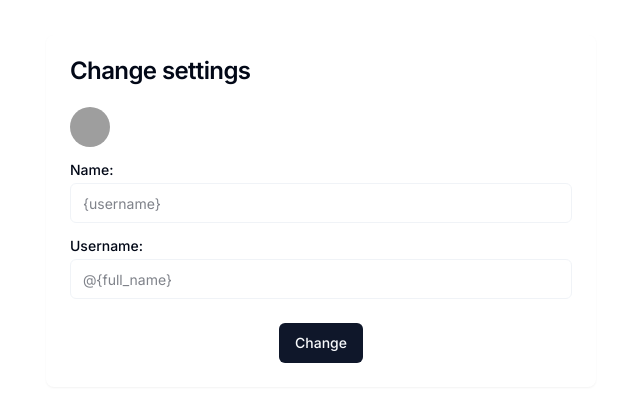
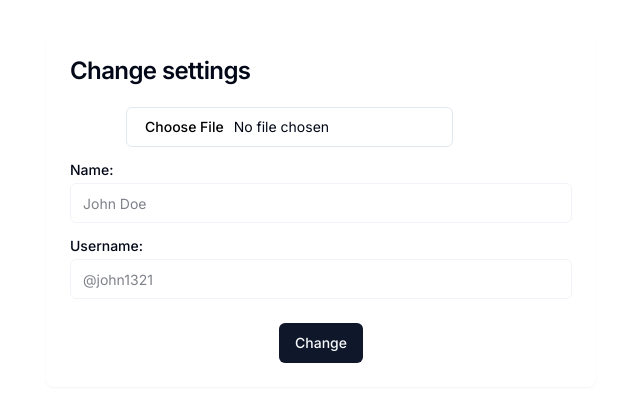
Before and after one commit to gabriiel-silva/twitter-clone, a Next.js app: page /profile in a window 1280 px wide. Shown: the part 109-510 px from the top of the page, without its empty margins (319-959 px from the left). Built offline with nearby package versions, Linux system fonts and the light colour scheme; grey boxes are pictures that could not be loaded.

Commit message:
auth completed/posts changes

```diff
--- a/app/login/actions.js
+++ b/app/login/actions.js
@@ -20,11 +20,10 @@ export async function login(formData) {
   const { error } = await supabase.auth.signInWithPassword(data)
 
   if (error) {
-    console.log(error)
+    console.log("Login error:", error)
     redirect('/error')
   }
-
-  revalidatePath('/', 'layout')
+  console.log("Login error:", error)
   redirect('/posts')
 }
 
--- a/app/posts/page.js
+++ b/app/posts/page.js
@@ -10,27 +10,26 @@ import { Button } from '@/components/ui/button'
 import { Card, CardContent, CardDescription, CardFooter, CardHeader, CardTitle, } from "@/components/ui/card"
 
 // CUSTOM COMPONENT IMPORTS
+import { Avatar, AvatarFallback, AvatarImage } from "@/components/ui/avatar"
 import UserAvatar from '@/components/custom/UserAvatar'
 import { createClient } from '@/utils/supabase/server'
 import { redirect } from 'next/navigation'
-import { revalidatePath } from 'next/cache'
-
 
 export default async function PostsPage() {
 
     const supabase = createClient()
 
-    const { data: user } = await supabase.auth.getUser();
-    const userID = user.id;
-    if (!userID){
+    const { data } = await supabase.auth.getUser();
+    const userID = data.user?.id;
+    if (!data || userID == undefined) {
         console.log("User ID -->>>", userID)
-        revalidatePath('/', 'layout')
         redirect('/')
     }
 
+    console.log("User ID -->>>", userID)
     let { data: posts, error: posts_error } = await supabase.from('posts').select('*')
     let { data: users, error: users_error } = await supabase.from('profiles').select('*')
-
+    let { data: avatar_url } = await supabase.from('profiles').select('avatar_url').eq('id', userID).single()
 
     if (posts_error || users_error) {
         console.log("Got an error:", posts_error || users_error);
@@ -47,7 +46,10 @@ export default async function PostsPage() {
 
                 <div className='flex absolute top-3 right-5 text-xl leading-10'>
                     <Link href="/profile">
-                        <UserAvatar href="/profile" /></Link>
+                        <Avatar>
+                            <AvatarImage htmlFor="picture" id="picture" src={avatar_url}></AvatarImage>
+                        </Avatar>
+                    </Link>
                     <Link href="/profile" className='ml-2'>Profile</Link>
                 </div>
 
@@ -57,11 +59,16 @@ export default async function PostsPage() {
                     {
                         posts.map((post) => {
                             const user = users.find(u => u.id === post.user_owner);
+                            const avatar_url = user.avatar_url;
+
                             return (
+
                                 <Card className="bg-white shadow-md rounded-lg overflow-hidden">
                                     <CardHeader>
                                         <div className="flex items-center">
-                                            <UserAvatar />
+                                            <Avatar>
+                                                <AvatarImage htmlFor="picture" id="picture" src={avatar_url}></AvatarImage>
+                                            </Avatar>
                                             <div className="ml-2">
                                                 <h3 className="font-bold">{user.full_name}</h3>
                                                 <p className="text-gray-500">@{user.username}</p>
--- a/app/profile/page.js
+++ b/app/profile/page.js
@@ -9,9 +9,20 @@ import { Card, CardContent, CardFooter, CardHeader, CardTitle, } from "@/compone
 
 //CUSTOM COMPONENT IMPORTS
 import UserAvatar from '@/components/custom/UserAvatar'
+import { Avatar, AvatarFallback, AvatarImage } from "@/components/ui/avatar"
 
+function DataRetriever() {
+  const user_data = {
+    full_name : "John Doe",
+    username: "@john1321",
+    // <UserAvatar src='' htmlFor="picture" id="picture"/>
+
+  }
+  return user_data;
+}
 
 export default function () {
+  const data = DataRetriever()
   return (
     <main>
       <Card className="w-[550px] h-auto border-0 m-auto mt-36">
@@ -21,14 +32,20 @@ export default function () {
         <form onSubmit={'changeSettings'}>
           <CardContent>
             <div className="grid w-full items-center gap-4">
-              <UserAvatar />
+            <div className="flex  gap-4">
+              <Avatar>
+                <AvatarImage htmlFor="picture" id="picture" src=""></AvatarImage>
+              </Avatar>
+
+              <Input className= "w-auto" id="picture" type="file"  accept="image/jpeg, image/jpg, image/png" />
+              </div>
               <div className="flex flex-col space-y-1.5">
                 <Label >Name:</Label>
-                <Input id="name" name="name" value="{username}" disabled />
+                <Input id="name" name="name" value={data.full_name} disabled />
               </div>
               <div className="flex flex-col space-y-1.5">
                 <Label>Username:</Label>
-                <Input id="password" name="password" value="@{full_name}" disabled />
+                <Input id="password" name="password" value={data.username} disabled />
               </div>
             </div>
           </CardContent>
```
